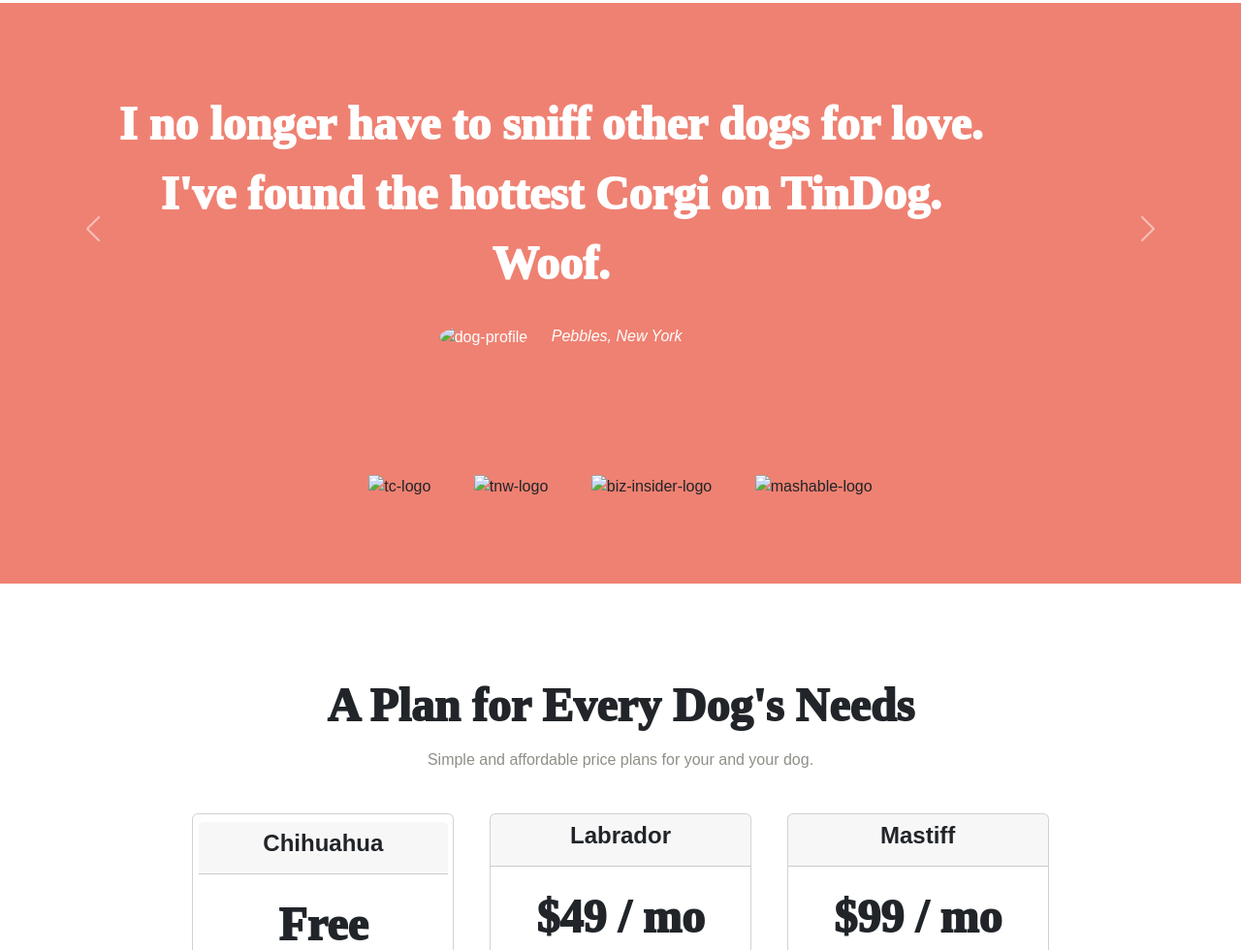
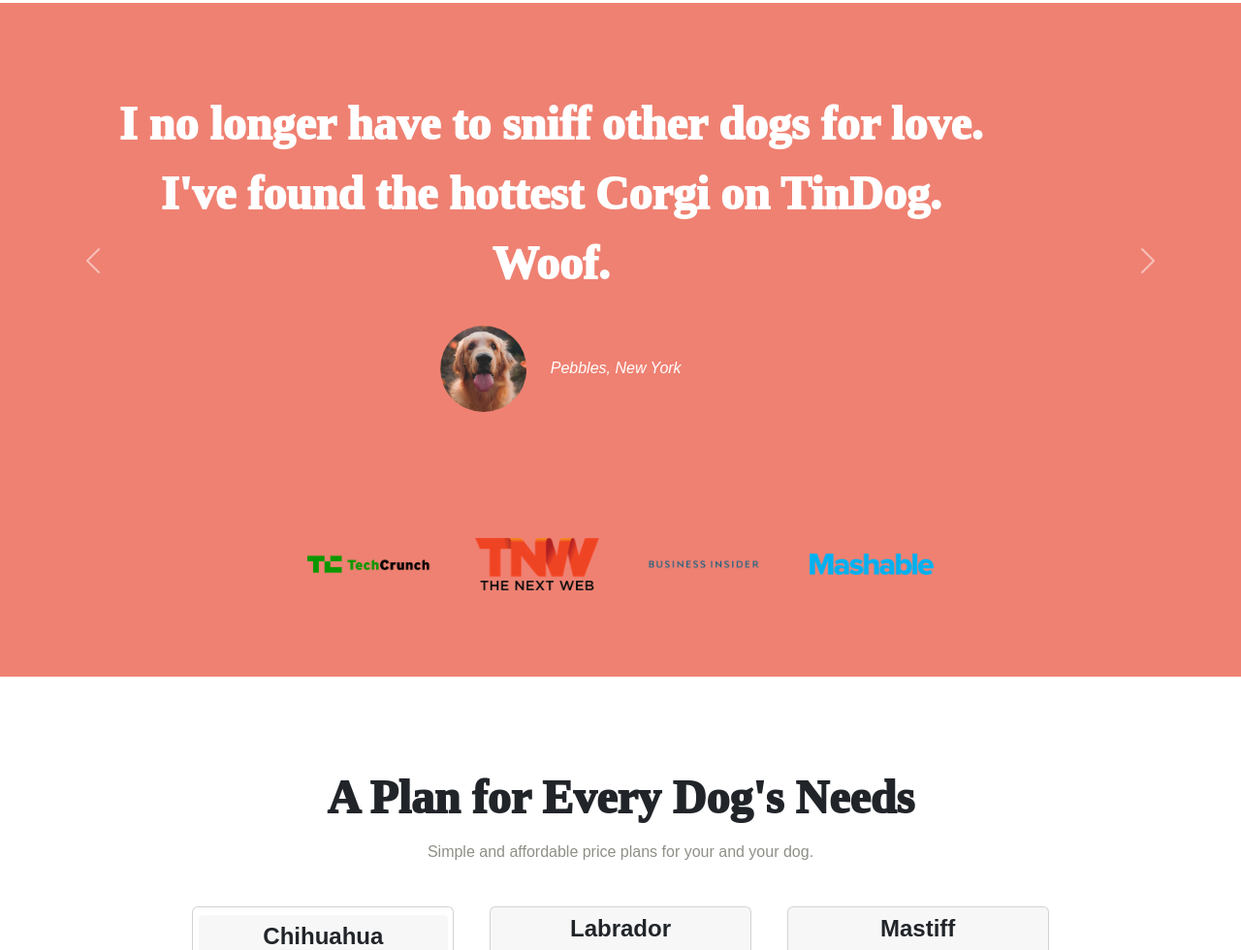
Before and after one commit to saboorgilani/tindog-Practice, a plain HTML site: page index.html in a window 1280 px wide. Shown: the part 905-1885 px from the top of the page at 97% size. Drawn offline with nearby package versions, Linux system fonts and the light colour scheme; files that its build step writes are made by us from their sources.

Commit message:
Update index.html

```diff
--- a/index.html
+++ b/index.html
@@ -13,7 +13,7 @@
   <!-- Font awesome -->
   <link rel="stylesheet" href="https://cdnjs.cloudflare.com/ajax/libs/font-awesome/6.1.1/css/all.min.css">
   <!-- Css StyleSheet -->
-  <link rel="stylesheet" href="css/styles.css">
+  <link rel="stylesheet" href="styles.css">
 </head>
 
 <body>
@@ -62,7 +62,7 @@
               class="fa-brands fa-apple"></i>Download</button>
         </div>
         <div class="col-lg-6">
-          <img class="tittleImage" src="images/iphone6.png" alt="iphone-mockup">
+          <img class="tittleImage" src="iphone6.png" alt="iphone-mockup">
         </div>
       </div>
     </div>
@@ -101,13 +101,13 @@
       <div class="carousel-inner">
         <div class="carousel-item active">
           <h2>I no longer have to sniff other dogs for love. I've found the hottest Corgi on TinDog. Woof.</h2>
-          <img class="testimonial-image" src="images/dog-img.jpg" alt="dog-profile">
+          <img class="testimonial-image" src="dog-img.jpg" alt="dog-profile">
           <em>Pebbles, New York</em>
         </div>
         <div class="carousel-item">
           <h2 class="testimonial-text">My dog used to be so lonely, but with TinDog's help, they've found the love of
             their life. I think.</h2>
-          <img class="testimonial-image" src="images/lady-img.jpg" alt="lady-profile">
+          <img class="testimonial-image" src="lady-img.jpg" alt="lady-profile">
           <em>Beverly, Illinois</em>
         </div>
       </div>
@@ -125,10 +125,10 @@
   <!-- Press -->
 
   <section id="press">
-    <img class="press-img" src="images/techcrunch.png" alt="tc-logo">
-    <img class="press-img" src="images/tnw.png" alt="tnw-logo">
-    <img class="press-img" src="images/bizinsider.png" alt="biz-insider-logo">
-    <img class="press-img" src="images/mashable.png" alt="mashable-logo">
+    <img class="press-img" src="techcrunch.png" alt="tc-logo">
+    <img class="press-img" src="tnw.png" alt="tnw-logo">
+    <img class="press-img" src="bizinsider.png" alt="biz-insider-logo">
+    <img class="press-img" src="mashable.png" alt="mashable-logo">
 
   </section>
 
```
